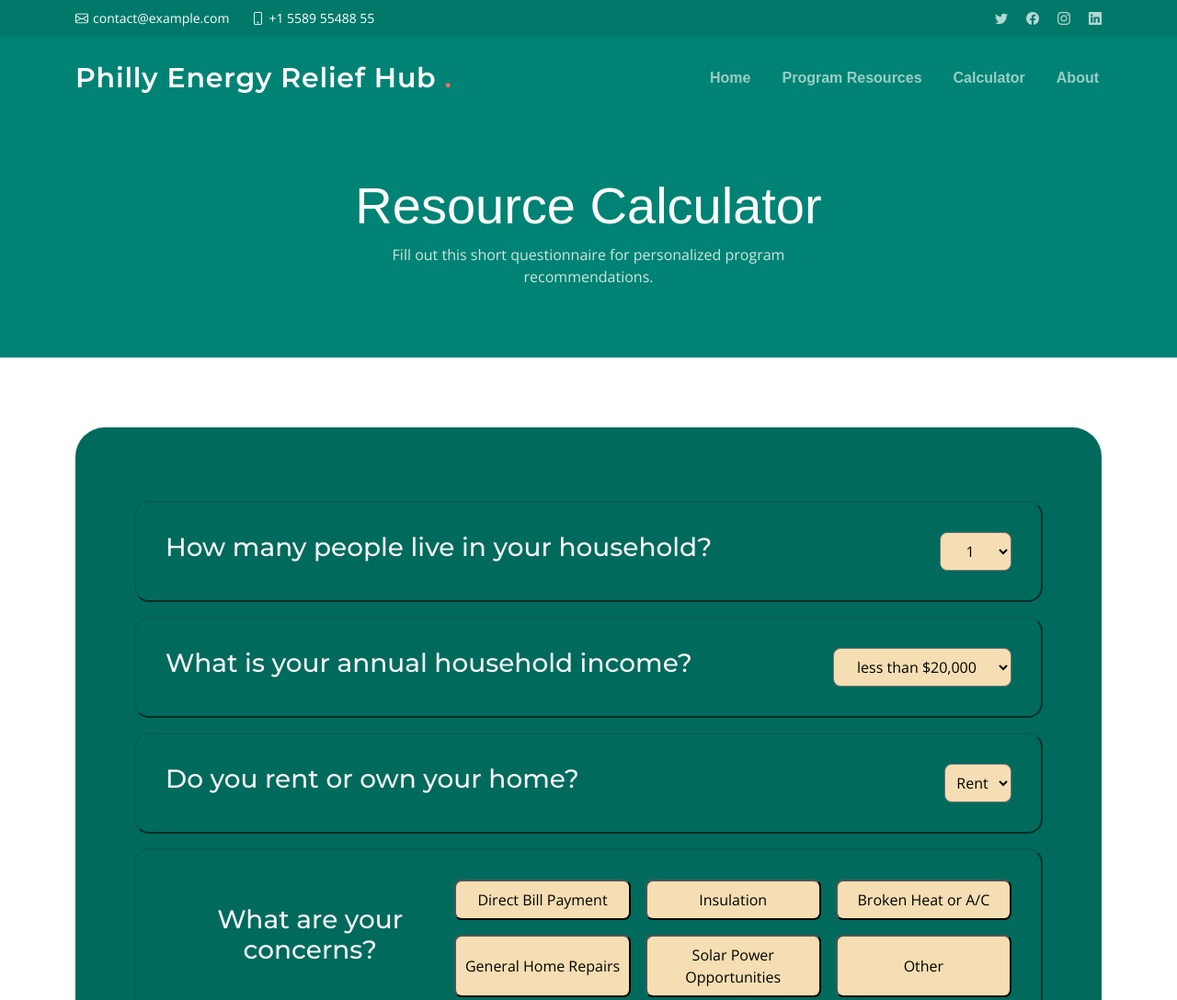
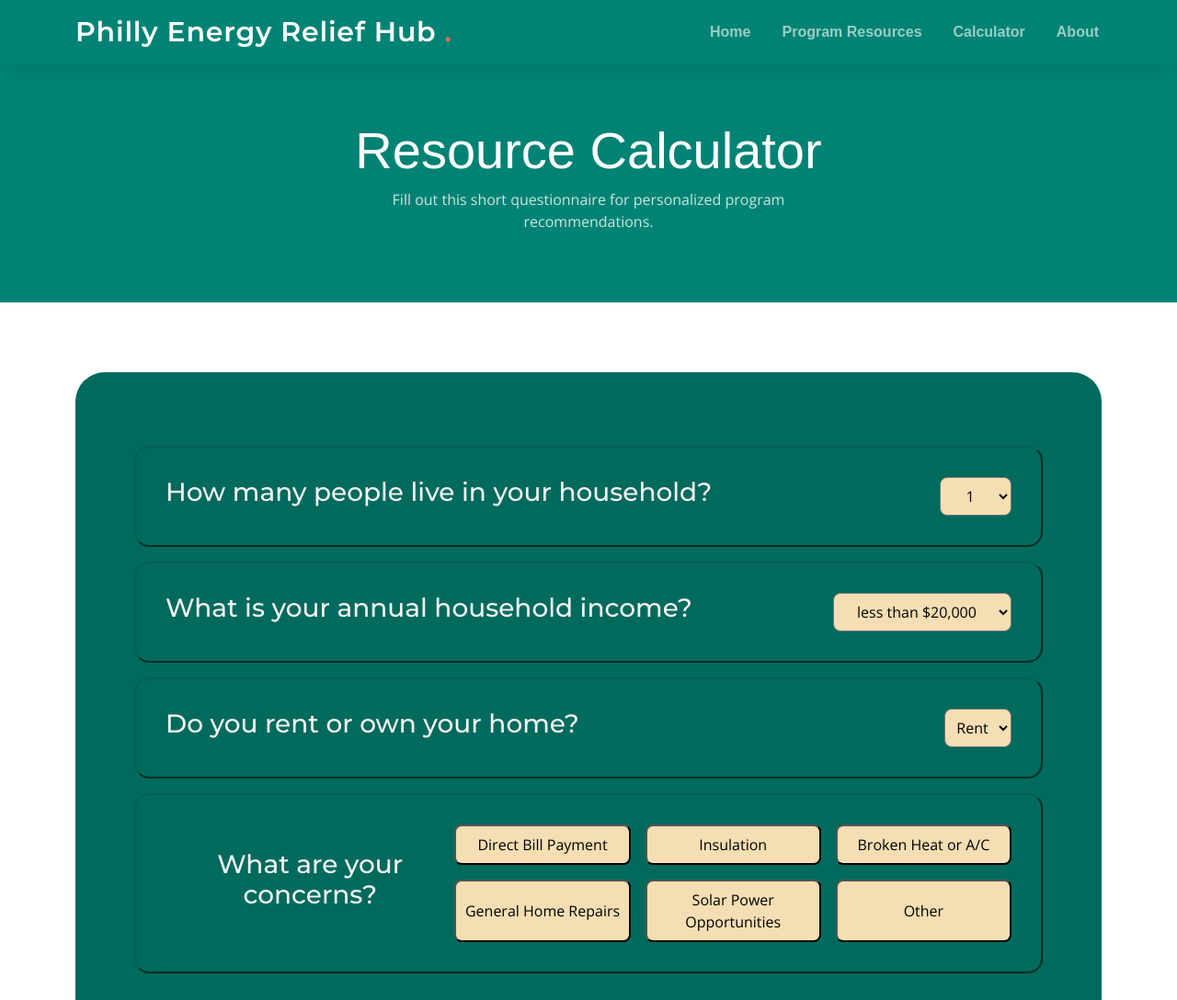
Before and after one commit to nineveho/philly_energy_relief_hub, a plain HTML site: page Impact/calculator-page.html in a window 1280 px wide. Shown: the top 1088 px of the page at 92% size. Drawn offline with nearby package versions, Linux system fonts and the light colour scheme.

Commit message:
add programs, remove extra html stuff

```diff
--- a/Impact/calculator-page.html
+++ b/Impact/calculator-page.html
@@ -37,25 +37,6 @@
 </head>
 
 <body>
-
-  <!-- ======= Header ======= -->
-  <section id="topbar" class="topbar d-flex align-items-center">
-    <div class="container d-flex justify-content-center justify-content-md-between">
-      <div class="contact-info d-flex align-items-center">
-        <i class="bi bi-envelope d-flex align-items-center"><a href="mailto:contact@example.com">contact@example.com</a></i>
-        <i class="bi bi-phone d-flex align-items-center ms-4"><span>+1 5589 55488 55</span></i>
-      </div>
-      <div class="social-links d-none d-md-flex align-items-center">
-        <a href="#" class="twitter"><i class="bi bi-twitter"></i></a>
-        <a href="#" class="facebook"><i class="bi bi-facebook"></i></a>
-        <a href="#" class="instagram"><i class="bi bi-instagram"></i></a>
-        <a href="#" class="linkedin"><i class="bi bi-linkedin"></i></i></a>
-      </div>
-    </div>
-  </section><!-- End Top Bar -->
-
-
-</section><!-- End Top Bar -->
 
   <header id="header" class="header d-flex align-items-center">
 
@@ -132,8 +113,6 @@
             <li><a href="#">Home</a></li>
             <li><a href="#">About us</a></li>
             <li><a href="#">Services</a></li>
-            <li><a href="#">Terms of service</a></li>
-            <li><a href="#">Privacy policy</a></li>
           </ul>
         </div>
 
--- a/Impact/javascripts/crowdsource4-Becky.js
+++ b/Impact/javascripts/crowdsource4-Becky.js
@@ -195,6 +195,7 @@ backButton.classList.add("submit-button");
 // - program full name
 // - income thresholds by household size
 // - concern areas pertinent to program
+// - whether the program is available only to homeowners
 const reliefPrograms = [
   {
     "name": 'Basic Systems Repair Program',
@@ -207,10 +208,12 @@ const reliefPrograms = [
     "7": 78450,
     "8": 83500,
     "more": 5050,
-    "tags":['Insulation', 'General Home Repairs']
+    "tags":['Insulation', 'General Home Repairs'],
+    "flagOwnersOnly": 1
   },
   {
     "name": 'LIHEAP',
+    //150 perfect federal poverty level
     "1": 20385,
     "2": 27465,
     "3": 34545,
@@ -220,15 +223,42 @@ const reliefPrograms = [
     "7": 62865,
     "8": 69945,
     "more": 7080,
-    "tags":['Direct Bill Payment']
+    "tags":['Direct Bill Payment'],
+    "flagOwnersOnly": 0
+  },
+  {
+    "name": 'Heater Hotline',
+    //150 percent federal poverty level
+    "1": 20385,
+    "2": 27465,
+    "3": 34545,
+    "4": 41625,
+    "5": 48705,
+    "6": 55785,
+    "7": 62865,
+    "8": 69945,
+    "more": 7080,
+    "tags":['Broken Heat or A/C'],
+    "flagOwnersOnly": 1
+  },
+  {
+    "name": 'Weatherization Assistance Program',
+    //200 percent federal poverty level
+    "1": 27180,
+    "2": 36620,
+    "3": 46060,
+    "4": 55500,
+    "5": 64940,
+    "6": 74380,
+    "7": 83820,
+    "8": 93260,
+    "more": 9440, //inferred based on above
+    "tags":['Insulation', 'General Home Repairs'],
+    "flagOwnersOnly": 1 //need to research this
   }
 ]
 
 ////.....CREATING THE RESPONSE TAB.....////
-//nineveh note of to do after meeting with niko:
-// - add a "back" button
-// - use CSS classes efficiently to allow flexibility of presentation
-
 
 // render calculator results only upon click of "submit" button
 submitButton.addEventListener("click", () => {
```
Also changed, not shown: Impact/index.html (+0 -18 lines), Impact/program-resource.html (+0 -30 lines).
